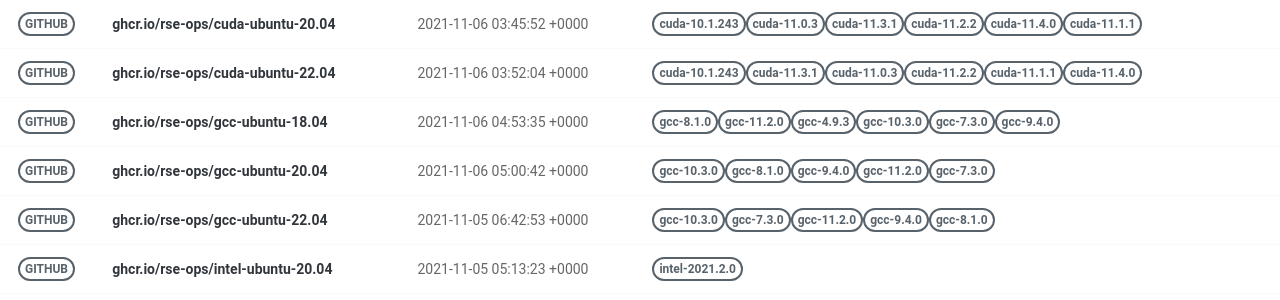
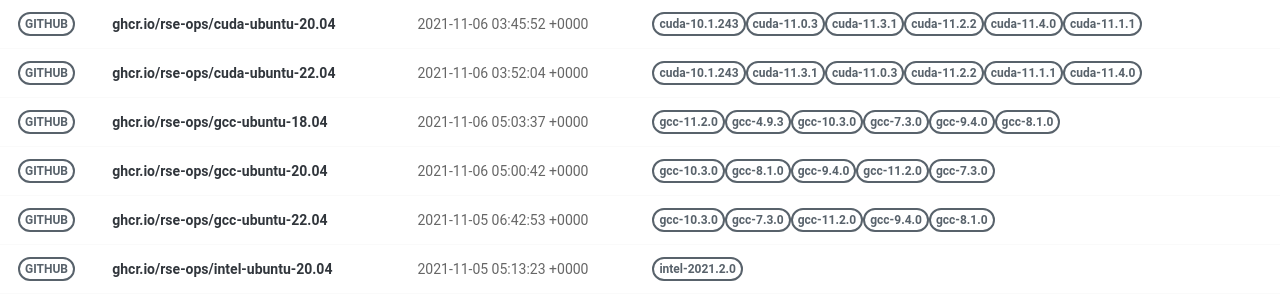
Before and after one commit to rse-ops/docker-images, a Jekyll site: the page built from pages/index.md, in a window 1280 px wide. Shown: the part 277-577 px from the top of the page. Built offline with Jekyll 4.4.1, drawn with Linux system fonts in a browser that asks for light colours; nearby versions of some CDN libraries.

Commit message:
Automated push to update library 2021-11-06

```diff
--- a/_library/ghcr.io-rse-ops-gcc-ubuntu-18.04.md
+++ b/_library/ghcr.io-rse-ops-gcc-ubuntu-18.04.md
@@ -1,14 +1,11 @@
 ---
 layout: container
 name: ghcr.io/rse-ops/gcc-ubuntu-18.04
-updated_at: 2021-11-06 04:53:35.503748
+updated_at: 2021-11-06 05:03:37.242582
 
 
 container_url: https://github.com/orgs/rse-ops/packages/container/package/gcc-ubuntu-18.04
 versions:
- - tag: gcc-8.1.0
-   dockerfile: https://github.com/rse-ops/docker-images/blob/main/ubuntu/gcc/Dockerfile
-   manifest: https://crane.ggcr.dev/manifest/ghcr.io/rse-ops/gcc-ubuntu-18.04:gcc-8.1.0
  - tag: gcc-11.2.0
    dockerfile: https://github.com/rse-ops/docker-images/blob/main/ubuntu/gcc/Dockerfile
    manifest: https://crane.ggcr.dev/manifest/ghcr.io/rse-ops/gcc-ubuntu-18.04:gcc-11.2.0
```
Also changed, not shown: other parts of _library/ghcr.io-rse-ops-gcc-ubuntu-18.04.md (+3 -0 lines).
